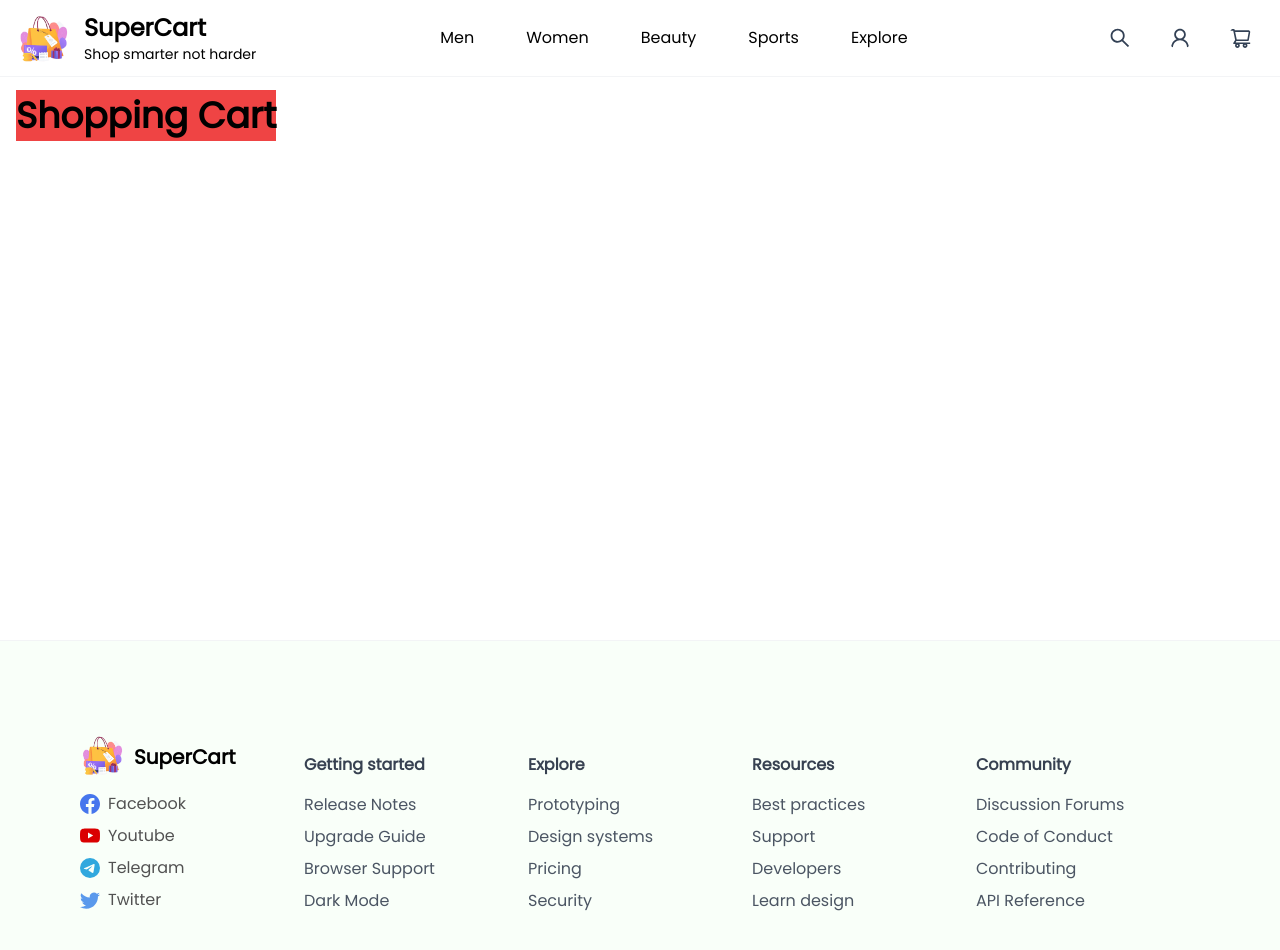
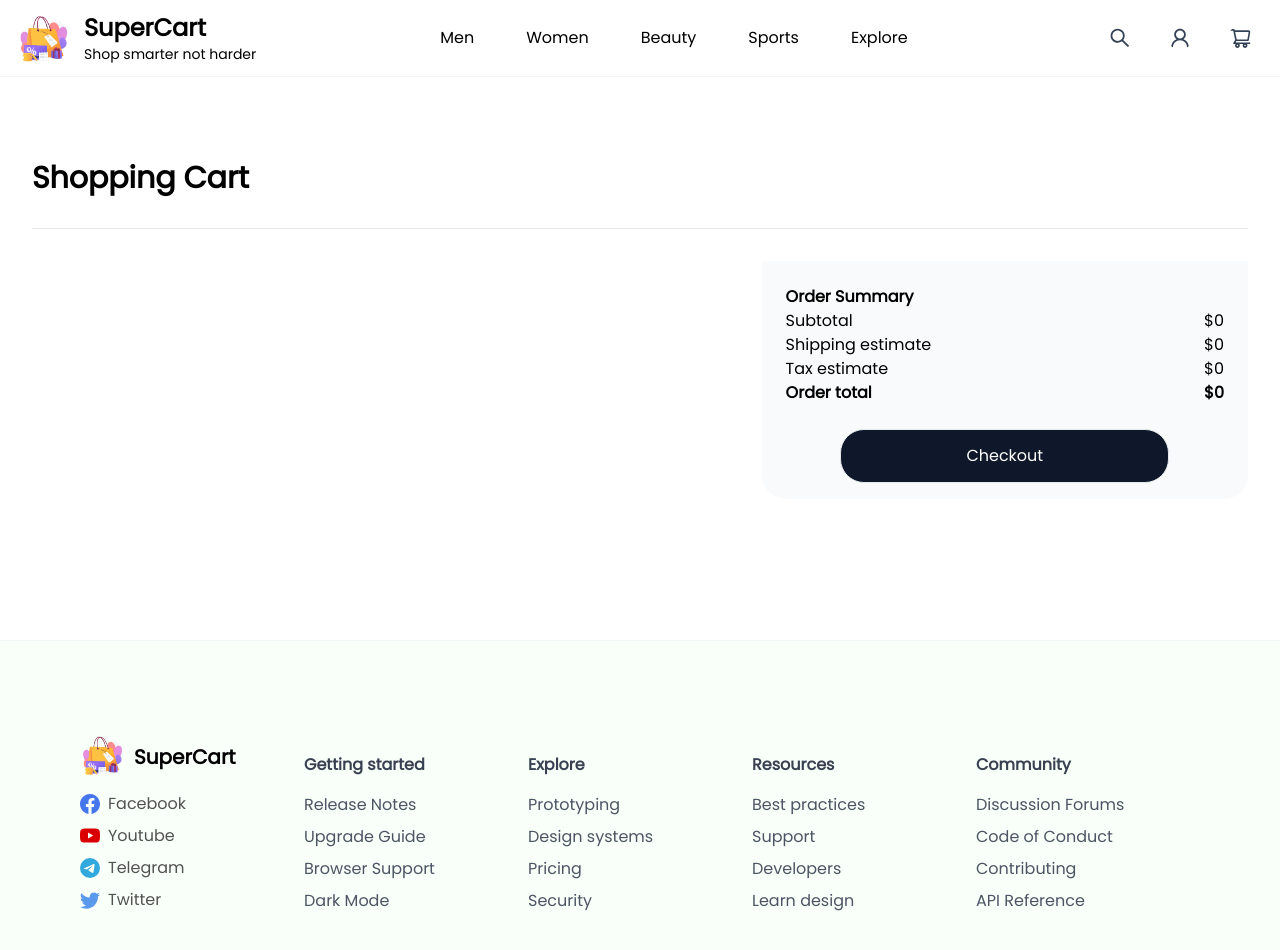
Before and after one commit to Muthoni77/supercart, a Next.js app: page /cart in a window 1280 px wide. Shown: the top 950 px of the page. Built offline with nearby package versions, Linux system fonts and the light colour scheme.

Commit message:
order summary

```diff
--- a/app/cart/page.tsx
+++ b/app/cart/page.tsx
@@ -1,11 +1,25 @@
+"use client";
+import CartItem from "@/components/Cart/CartItem";
+import OrderSummary from "@/components/Cart/OrderSummary";
+import { useAppSelector } from "@/hooks";
 import React from "react";
 
 const Cart = () => {
+  const { products } = useAppSelector((state) => state.cart);
   return (
-    <div className="p-4">
-      <span className="font-bold text-4xl bg-red-500 h-[50vh]">
-        Shopping Cart
-      </span>
+    <div className="p-4 container mx-auto py-20 px-8">
+      <span className="font-bold text-3xl w-full">Shopping Cart</span>
+      <hr className="my-8" />
+      <div className="w-full flex">
+        <div className="w-[60%]">
+          {products.map((product: any, index: number) => (
+            <CartItem key={index} product={product} />
+          ))}
+        </div>
+        <div className="w-[40%]">
+          <OrderSummary />
+        </div>
+      </div>
     </div>
   );
 };
--- /dev/null
+++ b/components/Cart/OrderSummary.tsx
@@ -0,0 +1,40 @@
+import React from "react";
+import { useAppSelector } from "@/hooks";
+import { useRouter } from "next/navigation";
+
+const OrderSummary = () => {
+  const { subtotal } = useAppSelector((state) => state.cart);
+  const router = useRouter();
+  return (
+    <div className="bg-[#f9fafb] w-full px-6 pb-4 pt-6 rounded-bl-3xl rounded-br-3xl z-50">
+      <div>
+        <span className="font-bold">Order Summary</span>
+        <div className="flex  items-center justify-between">
+          <span>Subtotal</span>
+          <span>${subtotal}</span>
+        </div>
+        <div className="flex  items-center justify-between">
+          <span>Shipping estimate</span>
+          <span>${subtotal}</span>
+        </div>
+        <div className="flex  items-center justify-between">
+          <span>Tax estimate</span>
+          <span>${subtotal}</span>
+        </div>
+        <div className="flex  items-center justify-between font-bold">
+          <span>Order total</span>
+          <span>${subtotal}</span>
+        </div>
+        <div className="flex items-center justify-between mt-6">
+          <div className="w-3/4 mx-auto">
+            <button className="w-full p-[14px] border hover:cursor-pointer bg-[#0f172a] text-white hoverDownEffect  rounded-3xl">
+              Checkout
+            </button>
+          </div>
+        </div>
+      </div>
+    </div>
+  );
+};
+
+export default OrderSummary;
```
